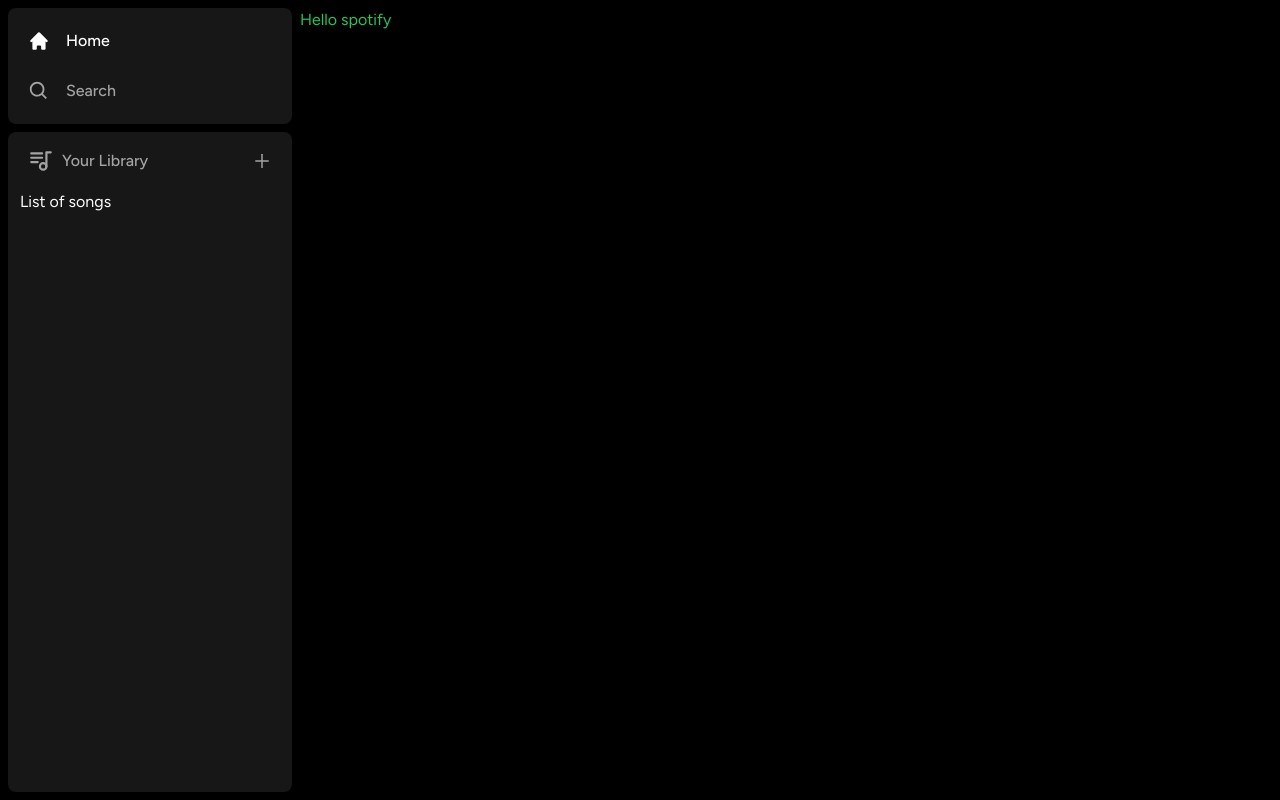
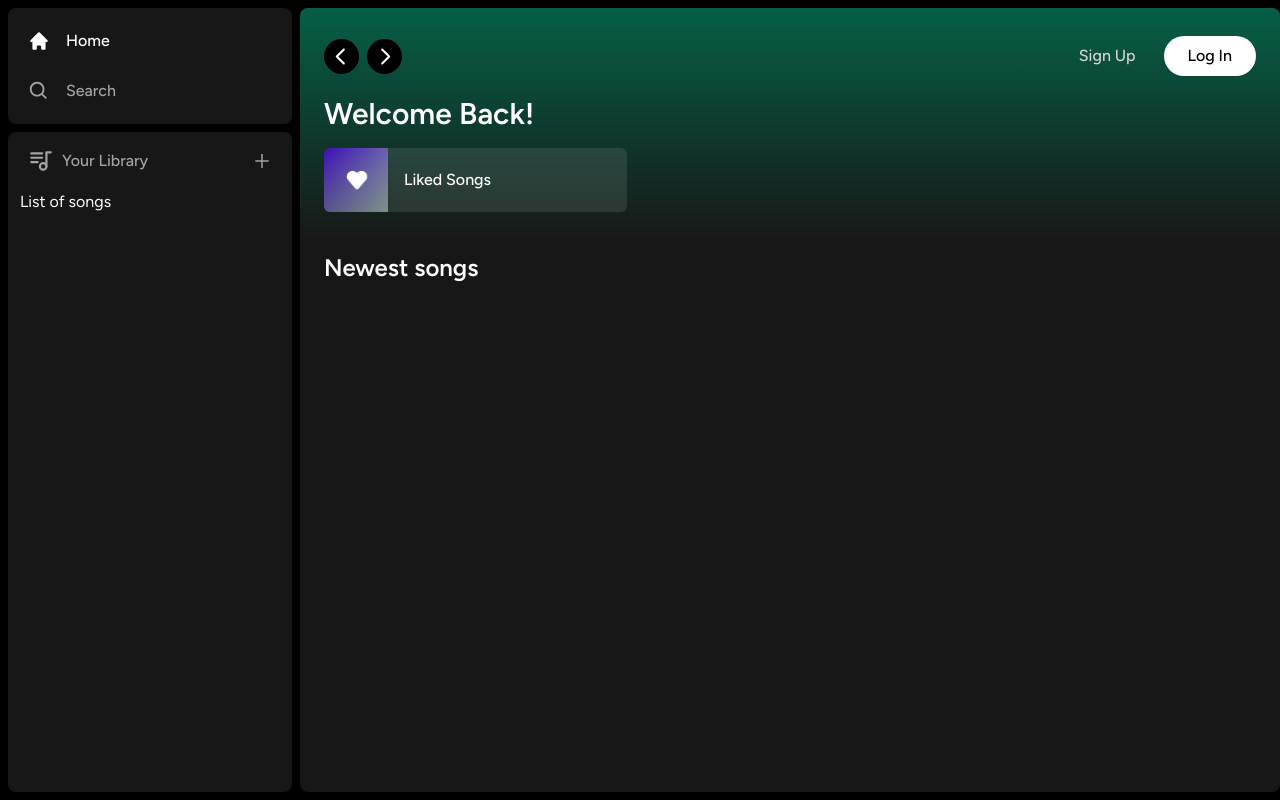
Before and after one commit to MZHussain0/spotify, a Next.js app: page / in a window 1280 px wide. Built offline with nearby package versions, Linux system fonts and the light colour scheme.

Commit message:
add homepage design

```diff
--- a/app/(site)/page.tsx
+++ b/app/(site)/page.tsx
@@ -1,7 +1,27 @@
+import Header from "@/components/Header";
+import ListItem from "@/components/ListItem";
+
 export default function Home() {
   return (
-    <main className="">
-      <div className="text-green-500">Hello spotify</div>
-    </main>
+    <div className="bg-neutral-900 rounded-lg h-full w-full overflow-hidden overflow-y-auto">
+      <Header>
+        <div className="mb-2">
+          <h1 className="text-white text-3xl font-semibold">Welcome Back!</h1>
+          <div className="grid grid-cols-1 sm:grid-cols-2 xl:grid-cols-3 2xl:grid-cols-4 gap-3 mt-4">
+            <ListItem
+              image="/images/liked.png"
+              name="Liked Songs"
+              href="liked"
+            />
+          </div>
+        </div>
+      </Header>
+
+      <div className="mt-2 mb-7 px-6">
+        <div className="flex justify-between items-center">
+          <h1 className="text-white text-2xl font-semibold">Newest songs</h1>
+        </div>
+      </div>
+    </div>
   );
 }
--- /dev/null
+++ b/components/Button.tsx
@@ -0,0 +1,24 @@
+import { FC, forwardRef } from "react";
+import { twMerge } from "tailwind-merge";
+
+interface ButtonProps extends React.ButtonHTMLAttributes<HTMLButtonElement> {}
+
+const Button = forwardRef<HTMLButtonElement, ButtonProps>(
+  ({ className, children, disabled, type = "button", ...props }, ref) => {
+    return (
+      <button
+        type={type}
+        className={twMerge(
+          `w-full rounded-full bg-green-500 border-transparent px-3 py-3 disabled:cursor-not-allowed disabled:opacity-50 text-black font-bold hover:opacity-75 transition`,
+          className
+        )}
+        disabled={disabled}
+        ref={ref}
+        {...props}>
+        {children}
+      </button>
+    );
+  }
+);
+Button.displayName = "Button";
+export default Button;
--- /dev/null
+++ b/components/Header.tsx
@@ -0,0 +1,75 @@
+"use client";
+import { useRouter } from "next/navigation";
+import React, { FC } from "react";
+import { twMerge } from "tailwind-merge";
+import { RxCaretLeft, RxCaretRight } from "react-icons/rx";
+import { HiHome } from "react-icons/hi";
+import { BiSearch } from "react-icons/bi";
+import Button from "./Button";
+
+interface HeaderProps {
+  children: React.ReactNode;
+  className?: string;
+}
+
+const Header: FC<HeaderProps> = ({ children, className }) => {
+  const router = useRouter();
+
+  const handleLogout = () => {
+    // handle logout later
+  };
+  return (
+    <div
+      className={twMerge(
+        `h-fit bg-gradient-to-b from-emerald-800 p-6`,
+        className
+      )}>
+      <div className="w-full mb-4 flex items-center justify-between">
+        <div className="hidden md:flex gap-x-2 items-center">
+          <button
+            onClick={() => router.back()}
+            className="rounded-full flex items-center justify-center bg-black hover:opacity-75 trransition">
+            <RxCaretLeft className="text-white" size={35} />
+          </button>
+          <button
+            onClick={() => router.forward()}
+            className="rounded-full flex items-center justify-center bg-black hover:opacity-75 trransition">
+            <RxCaretRight className="text-white" size={35} />
+          </button>
+        </div>
+
+        {/* buttons for mobile screens */}
+        <div className="flex md:hidden gap-x-2 items-center ">
+          <button className="rounded-full bg-white p-2 flex items-center justify-center hover:opacity-75 transition">
+            <HiHome className="text-black" size={20} />
+          </button>
+          <button className="rounded-full bg-white p-2 flex items-center justify-center hover:opacity-75 transition">
+            <BiSearch className="text-black" size={20} />
+          </button>
+        </div>
+
+        <div className="flex justify-between items-center gap-x-4">
+          <>
+            <div className="">
+              <Button
+                onClick={() => {}}
+                className="bg-transparent text-neutral-300 font-medium">
+                Sign Up
+              </Button>
+            </div>
+            <div className="">
+              <Button
+                onClick={() => {}}
+                className="bg-white px-6 py-2 font-medium">
+                Log In
+              </Button>
+            </div>
+          </>
+        </div>
+      </div>
+      {children}
+    </div>
+  );
+};
+
+export default Header;
--- /dev/null
+++ b/components/ListItem.tsx
@@ -0,0 +1,36 @@
+"use client";
+import Image from "next/image";
+import { useRouter } from "next/navigation";
+import { FC } from "react";
+import { FaPlay } from "react-icons/fa";
+
+interface ListItemProps {
+  image: string;
+  name: string;
+  href: string;
+}
+
+const ListItem: FC<ListItemProps> = ({ image, name, href }) => {
+  const router = useRouter();
+
+  const onClick = () => {
+    // Add authentication before push
+    router.push(href);
+  };
+  return (
+    <button
+      onClick={onClick}
+      className="relative group flex items-center rounded-md overflow-hidden gap-x-4 bg-neutral-100/10 hover:bg-neutral-100/20 transition pr-4">
+      <div className="relative min-h-[64px] min-w-[64px]">
+        <Image className="object-cover" fill src={image} alt="image" />
+      </div>
+      <p className="font-medium truncate py-5">{name}</p>
+
+      <div className="absolute transition opacity-0 rounded-full flex items-center justify-center bg-green-500 p-4 drop-shadow-md right-5 group-hover:opacity-100 hover:scale-110">
+        <FaPlay className="text-black" />
+      </div>
+    </button>
+  );
+};
+
+export default ListItem;
```
Also changed, not shown: public/images/liked.png (added).
